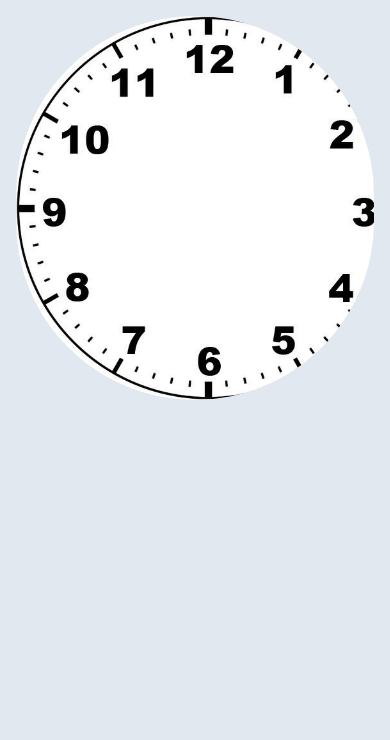
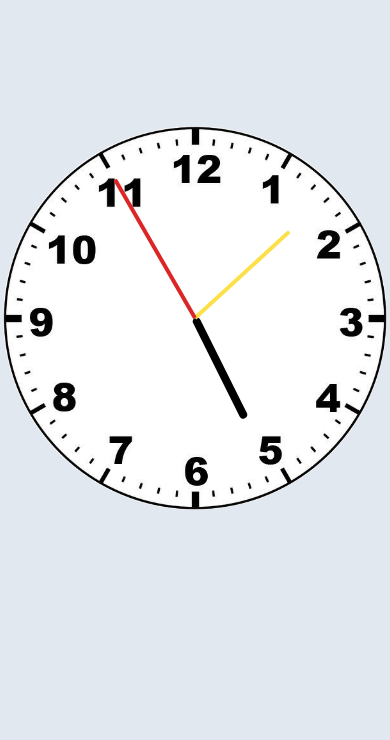
Before and after one commit to Maurice-parfait/L-horloge, a website: page index.html in a window 390 px wide. Shown: the part 104-844 px from the top of the page. Drawn offline with Linux system fonts and the light colour scheme.

Commit message:
horloge terminer il reste juste la responsive

```diff
--- a/index.html
+++ b/index.html
@@ -7,19 +7,30 @@
     <link rel="stylesheet" href="src/output.css">
     <!-- npx tailwindcss -i ./CSS/Style.css -o ./src/output.css --watch -->
 </head>
-<body class="m-0 p-4 box-border h-screen bg-slate-200">
+<body class="m-0 p-0 box-border bg-slate-200">
 
-    <h1 class="flex justify-center font-bold text-5xl">HORLOGE</h1>
+    <div class="flex justify-center items-center flex-col h-screen">
 
-    <div class="flex justify-center mt-14">
-        <div class="w-96 h-96 rounded-full bg-cover" style="background-image: url(img/horloge.jpeg);">
+        <h1 class="absolute left-[45%] top-8 font-bold text-5xl">HORLOGE</h1>
 
+        <div class="w-96 h-96 rounded-full bg-cover relative" style="background-image: url(img/horloge.jpeg);">
 
+            <div class="absolute top-1/2 left-1/2 rounded-sm">
+                <div class="w-2 h-28 bg-black rounded-xl origin-bottom" id="heures"></div>
+            </div>
+
+            <div class="absolute top-1/2 left-1/2">
+                <div class="w-1 h-32 bg-yellow-300 rounded-t-xl origin-bottom" id="minutes"></div>
+            </div>
+
+            <div class="absolute top-1/2 left-1/2 rounded-sm">
+                <div class="w-1 h-40 bg-red-600 rounded-t-xl origin-bottom" id="secondes"></div>
+            </div>
 
         </div>
     </div>
 
 
-
+    <script src="scrypt.js"></script>
 </body>
 </html>
--- /dev/null
+++ b/scrypt.js
@@ -0,0 +1,15 @@
+let date, heur, min, sec;
+
+function horloge() {
+    date = new Date();
+    heur = date.getHours();
+    min = date.getMinutes();
+    sec = date.getSeconds();
+
+    document.getElementById("heures").style.transform = `translate(-50%, -100%) rotate(${heur * 360 / 12 + min * 30 / 60}deg)`;
+    document.getElementById("minutes").style.transform = `translate(-50%, -100%) rotate(${min * 360 / 60 + sec * 6 /60}deg)`;
+    document.getElementById("secondes").style.transform = `translate(-50%, -100%) rotate(${sec * 360 / 60}deg)`;
+}
+
+horloge();
+window.setInterval(horloge, 1000);
--- a/tailwind.config.js
+++ b/tailwind.config.js
@@ -1,6 +1,6 @@
 /** @type {import('tailwindcss').Config} */
 module.exports = {
-  content: ["./index.html"],
+  content: ["./index.html", "./scrypt.js"],
   theme: {
     extend: {},
   },
```
Also changed, not shown: src/output.css.
